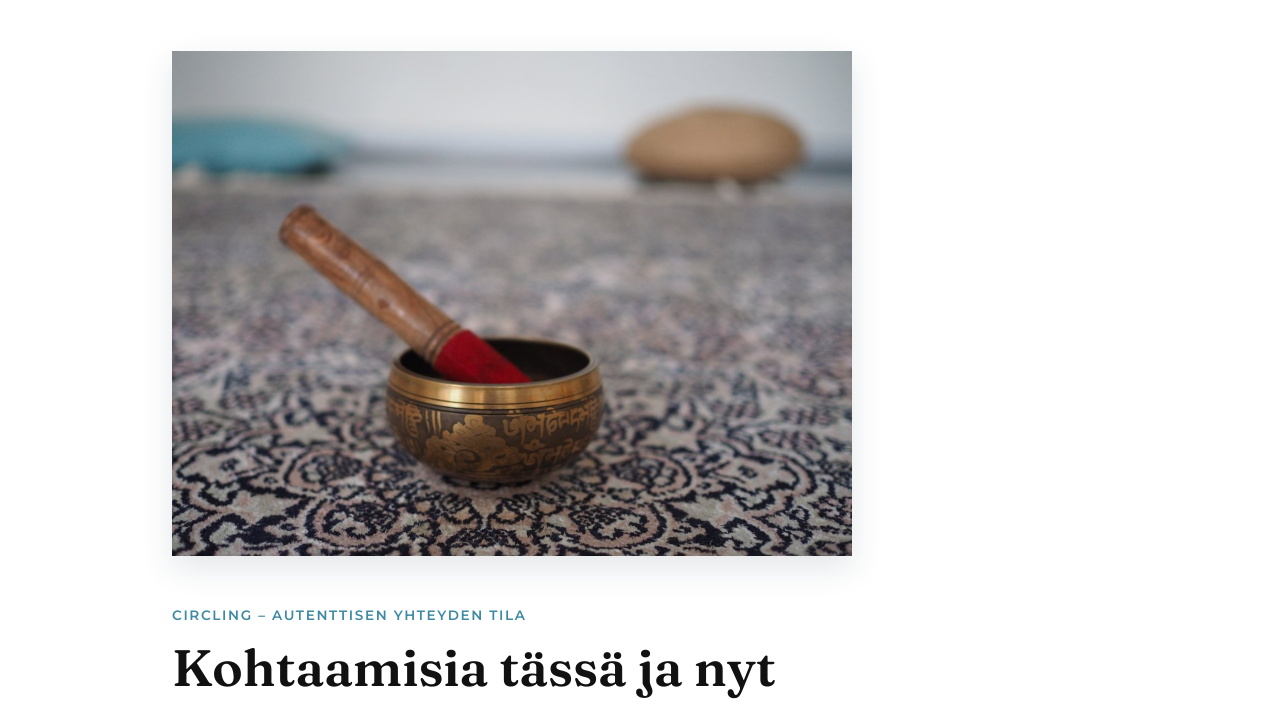
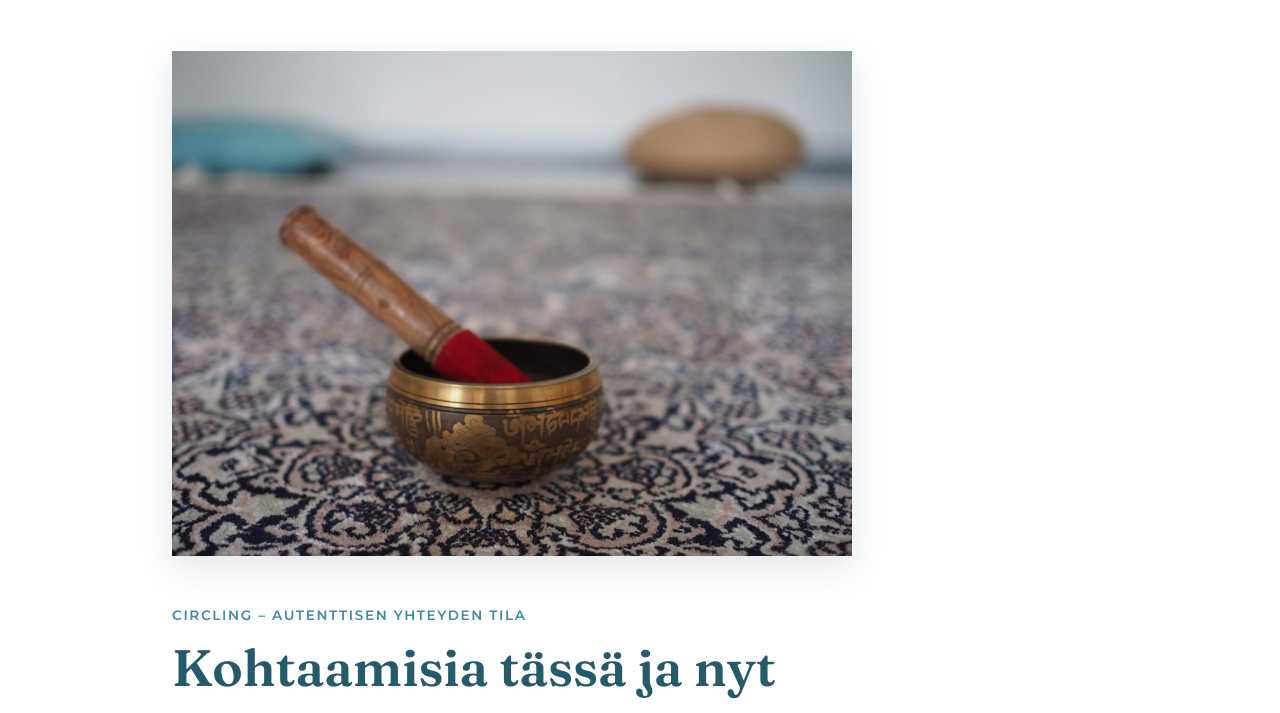
Before and after one commit to ossikonttinen/circling-fi, a plain HTML site: page index.html in a window 1280 px wide. Shown: the part 72-785 px from the top of the page. Drawn offline with nearby package versions, Linux system fonts and the light colour scheme; no server answers.

Commit message:
Otsikot takaisin sinisiksi
Co-Authored-By: Claude Opus 5.5 <noreply@anthropic.com>
Claude-Session: https://claude.ai/code/session_01XqWmraLhg7zmmDFSMGEkCE

```diff
--- a/tyyli.css
+++ b/tyyli.css
@@ -28,7 +28,7 @@
 *{box-sizing:border-box;margin:0;padding:0}
 html,body{overflow-x:clip}
 body{font-family:var(--tekstifontti);color:var(--teksti);background:var(--tausta);line-height:1.65;font-size:var(--tekstikoko)}
-h1,h2,h3{font-family:var(--otsikkofontti);font-weight:600;line-height:1.2;color:var(--musta)}
+h1,h2,h3{font-family:var(--otsikkofontti);font-weight:600;line-height:1.2;color:var(--turkoosi-tumma)}
 h1{font-size:clamp(2.1rem,5vw,3.2rem);margin-bottom:18px}
 h2{font-size:1.8rem;margin:48px 0 16px}
 h3{font-size:1.25rem;margin:28px 0 8px}
```
